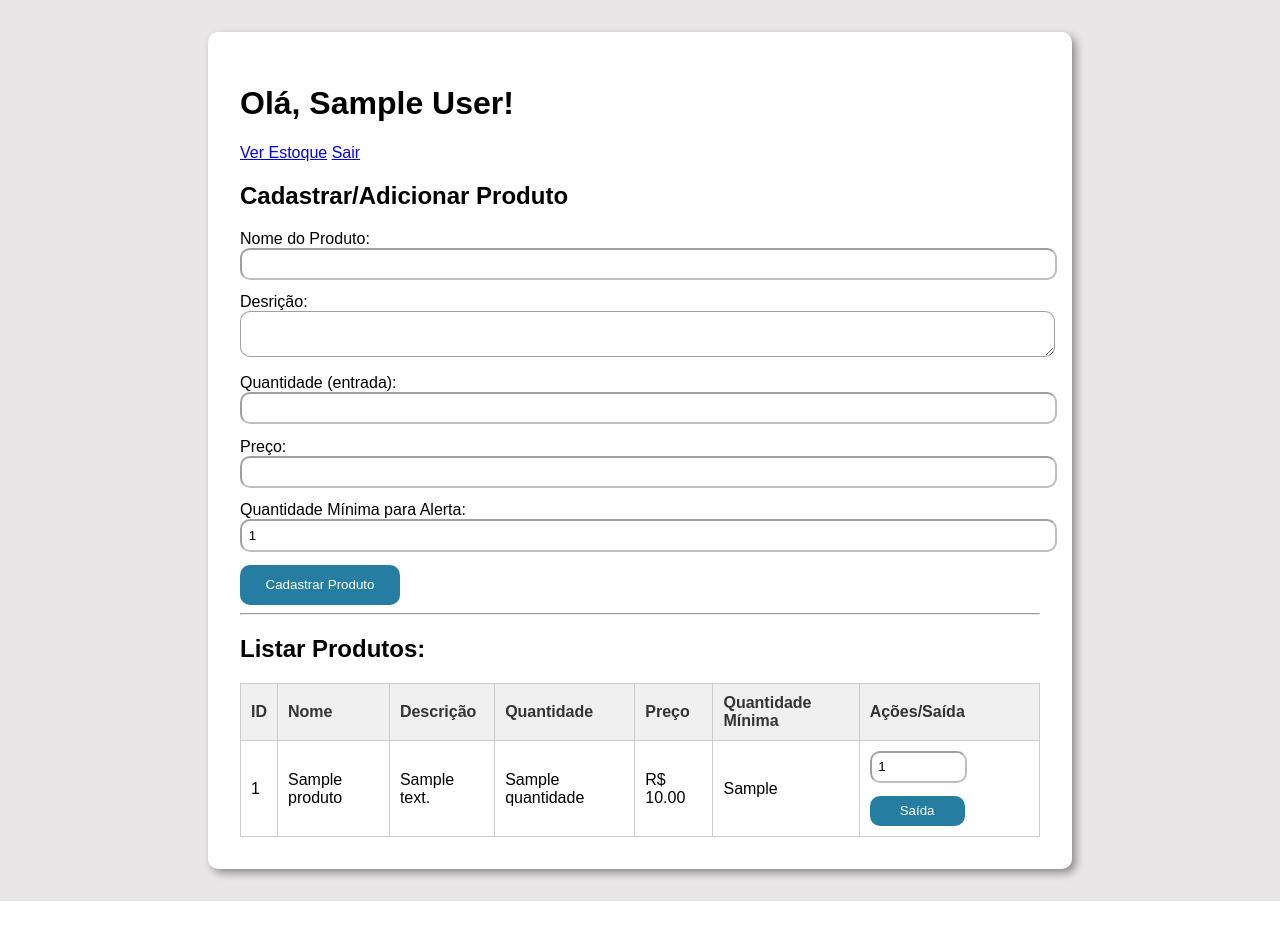
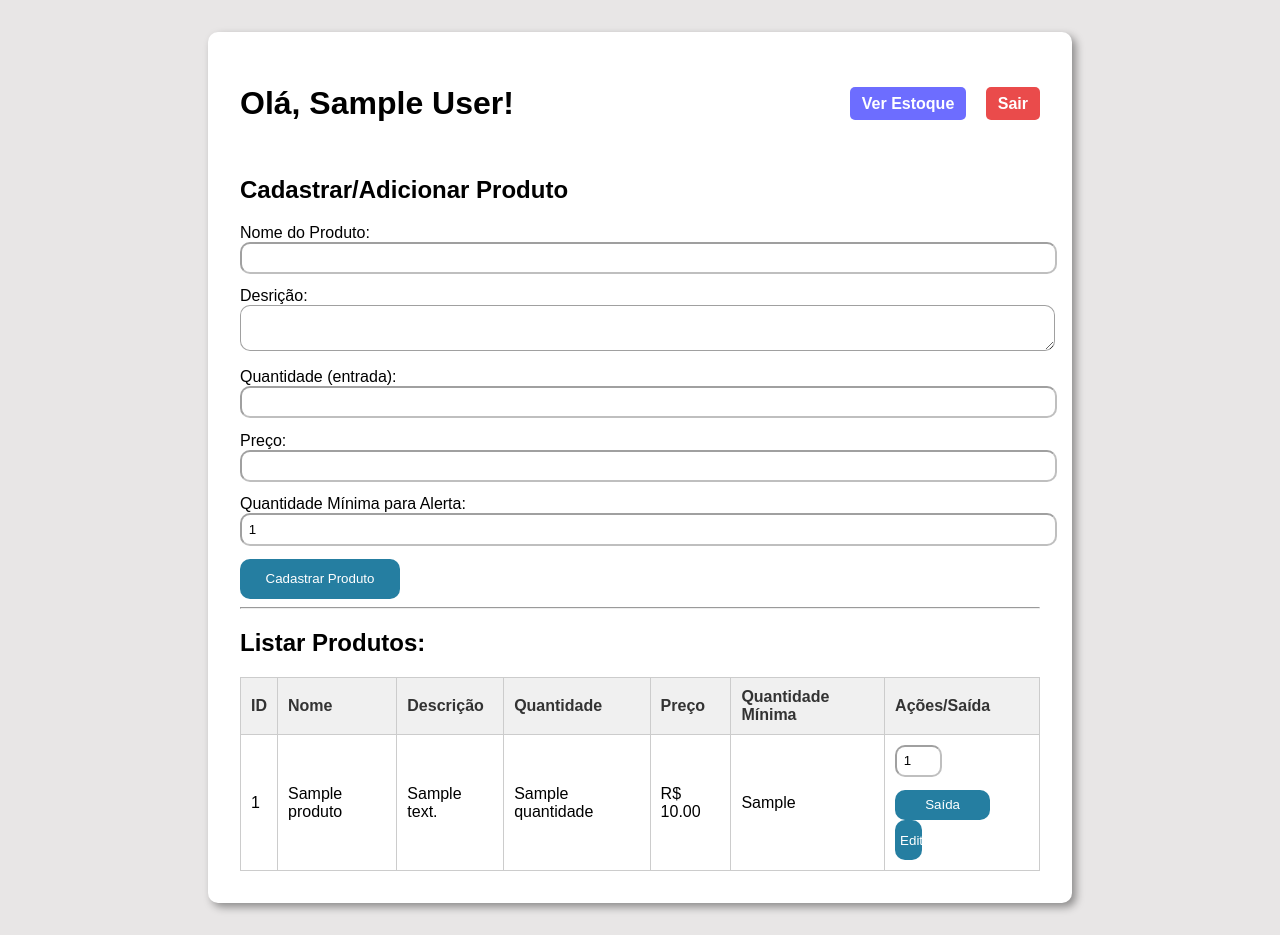
Before and after one commit to tiw0t/PROJ_ESTOQUE_3A, a Flask app: page /cadastro_produto in a window 1280 px wide. Before the commit the page ends 901 px from the top, so only its background shows below. Run offline with Flask 3, Linux system fonts and the light colour scheme; the visitor is signed in with stand-in values (Sample User, id 1); a database or web service that is not in the repository returns one stand-in record (values such as "Sample title"); some libraries are stand-ins or nearby versions.

Commit message:
Projeto estoque 100% finalizado

```diff
--- a/app.py
+++ b/app.py
@@ -176,5 +176,36 @@ def estoque():
     return render_template('estoque.html', movimentacoes=movimentacoes, usuario=session.get('usuario_nome'))
 
 
+
+@app.route('/editar_produto', methods=['GET', 'POST'])
+@login_required
+def editar_produto():
+    if request.method == 'POST':
+        nome = request.form['nome']
+        descricao = request.form['descricao']
+        quantidade = int(request.form['quantidade'])
+        preco = float(request.form['preco'])
+        quantidade_minima = int(request.form['quantidade_minima'])
+
+        produto = query_db(
+            'SELECT * FROM produtos WHERE nome = %s', (nome,), one=True)
+
+        if produto:
+            execute_db('UPDATE produtos SET quantidade = quantidade + %s, quantidade_minima = %s WHERE id = %s',(quantidade, quantidade_minima, produto['id']))
+            produto_id = produto['id']
+        else:
+            # PostgreSQL retorna o ID na inserção, precisa do RETURNING
+            result = execute_db('INSERT INTO produtos (nome, descricao, quantidade, preco, quantidade_minima) VALUES (%s, %s, %s, %s, %s) RETURNING id',
+                                (nome, descricao, quantidade, preco, quantidade_minima))
+            produto_id = result
+
+        execute_db('INSERT INTO movimentacao_estoque (produto_id, tipo_movimentacao, quantidade, usuario_id) VALUES (%s, %s, %s, %s)',(produto_id, 'entrada', quantidade, session['usuario_id']))
+        return redirect(url_for('cadastro_produto'))
+
+    # Ordenar os produtos com base na proximidade da quantidade mínima
+    produtos = query_db(
+        'SELECT * FROM produtos ORDER BY quantidade - quantidade_minima')
+    return render_template('cadastro_produto.html', produtos=produtos, usuario=session.get('usuario_nome'))
+
 if __name__ == '__main__':
     app.run(debug=True)
--- a/static/style.css
+++ b/static/style.css
@@ -2,6 +2,13 @@ body {
     font-family: sans-serif;
     margin: 2em;
     background-color: rgb(232, 230, 230);
+}
+
+.header {
+    display: flex;
+    justify-content: space-between;
+    align-items: center;
+    margin-bottom: 2em;
 }
 
 .container {
@@ -33,25 +40,33 @@ button {
     height: 40px;
     border-radius: 10px;
 }
-.botao_saida{
+
+.botao_saida {
     background-color: #257ea1;
     color: #ffffff;
     border: none;
     cursor: pointer;
     border-radius: 10px;
     width: 95px;
-    height: 30px; /* Alinha a altura com o input */
-    padding: 0 8px; /* Reduz o padding para diminuir o tamanho */
-    margin-left: 0; /* Remove a margem grande que estava empurrando o botão */
-    line-height: 20px; /* Ajuda no alinhamento vertical do texto */
+    height: 30px;
+    /* Alinha a altura com o input */
+    padding: 0 8px;
+    /* Reduz o padding para diminuir o tamanho */
+    margin-left: 0;
+    /* Remove a margem grande que estava empurrando o botão */
+    line-height: 20px;
+    /* Ajuda no alinhamento vertical do texto */
 
 }
+
 table {
     width: 100%;
     border-collapse: collapse;
     margin-top: 1em;
 }
-th, td {
+
+th,
+td {
     border: 1px solid #ccc;
     padding: 10px;
     text-align: left;
@@ -66,3 +81,27 @@ thead th {
 tbody tr:nth-child(even) {
     background-color: #fafafa;
 }
+
+
+.nav-links a {
+    text-decoration: none;
+    color: white;
+    font-weight: bold;
+    margin-left: 15px;
+    padding: 8px 12px;
+    border: none;
+    border-radius: 5px;
+    transition: background-color 0.3s;
+}
+
+.botao1 {
+    border: none;
+    background-color: rgb(109, 109, 255);
+    border-radius: 5px;
+}
+
+.botao2 {
+    border: none;
+    background-color: rgb(234, 75, 75);
+    border-radius: 5px
+}
--- a/templates/cadastro_produto.html
+++ b/templates/cadastro_produto.html
@@ -4,19 +4,21 @@
 <head>
     <meta charset="UTF-8">
     <meta name="viewport" content="width=device-width, initial-scale=1.0">
-    <title>Cadastro e Listagem de Produtos</title>
+    <title>Cadastro e Listagem de Produtos:</title>
     <link rel="stylesheet" href="{{url_for('static', filename='style.css')}}">
 
 </head>
 
 <body>
     <div class="container">
+
         <div class="header">
             <h1>Olá, {{ usuario }}!</h1>
             <div class="nav-links">
-                <a href="{{ url_for('estoque')}}">Ver Estoque</a>
-                <a href="{{ url_for('logout')}}">Sair</a>
+                <a class="botao1" href="{{ url_for('estoque')}}">Ver Estoque</a>
+                <a class="botao2" href="{{ url_for('logout')}}">Sair</a>
             </div>
+
         </div>
         <div class="form-container">
             <h2>Cadastrar/Adicionar Produto</h2>
@@ -68,10 +70,13 @@
 
                         <td>
                             <form action="{{url_for('saida_produto', produto_id=produto.id)}}" method="post">
-                                <input type="number" name="quantidade_saida" value="1" min="1" max="{{ produto.quantidade }}" style="width: 80px;">
+                                <input type="number" name="quantidade_saida" value="1" min="1"
+                                    max="{{ produto.quantidade }}" style="width: 30px;">
                                 <button class="botao_saida" type="submit">Saída</button>
-
                             </form>
+                            <form action="{{url_for('editar_produto', produto_id=produto.id)}}">
+                                <button
+                                    class="botao_editar" type="submit">Editar</button></form>
 
                         </td>
                     </tr>
--- a/templates/estoque.html
+++ b/templates/estoque.html
@@ -10,8 +10,8 @@
         <div class="header">
             <h1>Olá, {{ usuario }}!</h1>
             <div class="nav-links">
-                <a href="{{ url_for('cadastro_produto') }}">Cadastrar/Listar Produtos</a>
-                <a href="{{ url_for('logout') }}">Sair</a>
+                <a class="botao1" href="{{ url_for('cadastro_produto') }}">Cadastrar | Listar Produtos</a>
+                <a class="botao2" href="{{ url_for('logout') }}">Sair</a>
             </div>
         </div>
         <h2>Movimentação de Estoque</h2>
```
Also changed, not shown: templates/editar_produto.html (added, +11 -0 lines).
